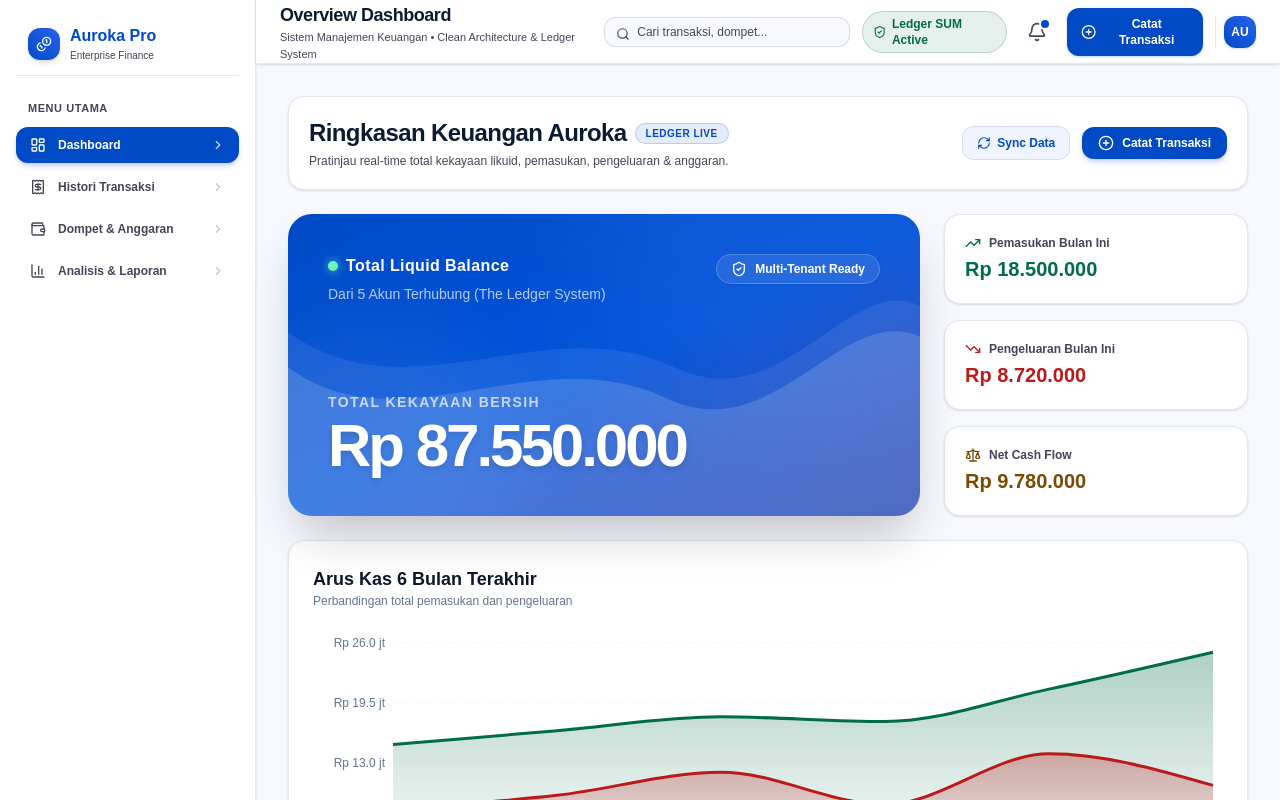
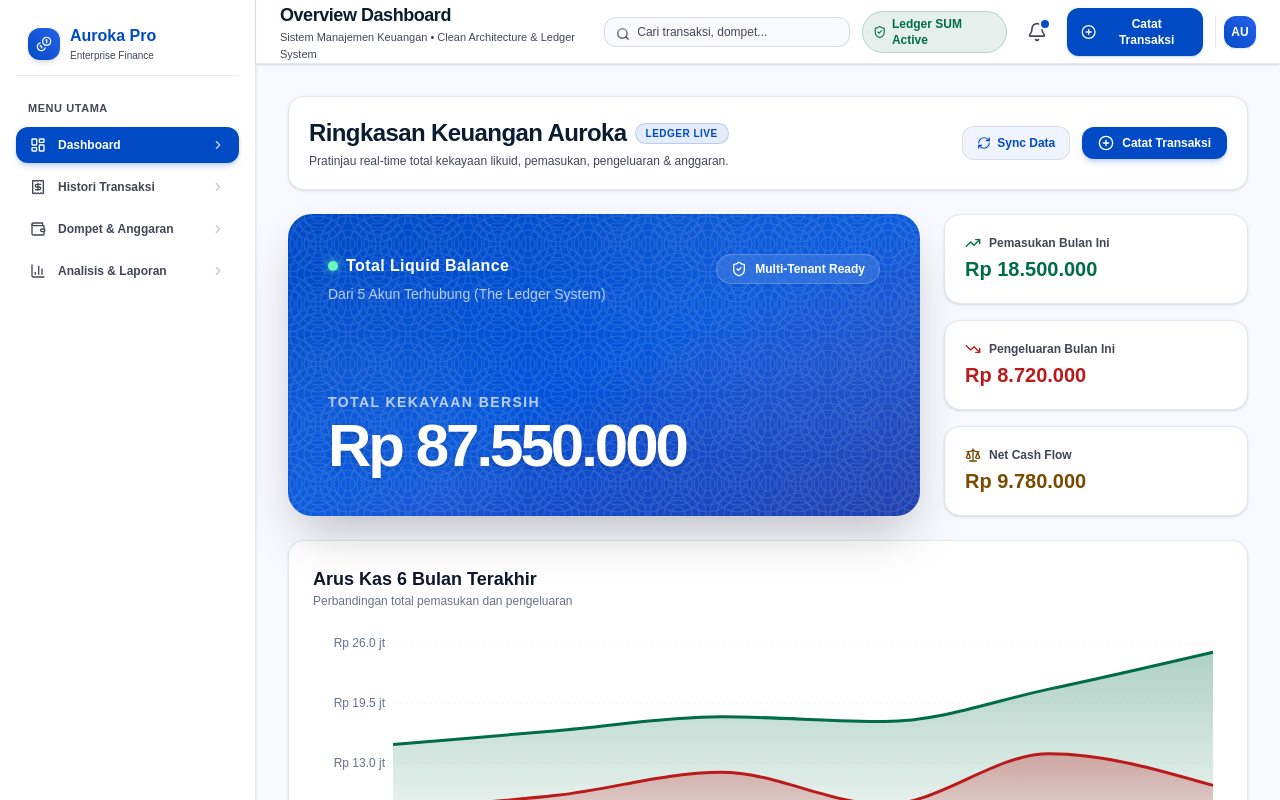
Before and after one commit to mazkama/auroka, a Next.js app: page /dashboard in a window 1280 px wide. Shown: the top 800 px of the page. Built offline with nearby package versions, Linux system fonts and the light colour scheme.

Commit message:
style(dashboard): update liquid balance card motif to full-card luxury art-deco concentric arch pattern

```diff
--- a/src/app/dashboard/page.tsx
+++ b/src/app/dashboard/page.tsx
@@ -76,23 +76,40 @@ export default function DashboardPage() {
             <div className="absolute bottom-0 left-0 w-[300px] h-[300px] bg-white/5 rounded-full blur-2xl translate-y-1/3 -translate-x-1/4 pointer-events-none"></div>
 
             <svg
-              className="absolute bottom-0 left-0 w-full h-[200px] sm:h-[280px] pointer-events-none text-white"
-              viewBox="0 0 1440 320"
+              className="absolute inset-0 w-full h-full opacity-[0.12] pointer-events-none text-white"
               xmlns="http://www.w3.org/2000/svg"
-              preserveAspectRatio="none"
             >
-              {/* Wave Layer 1 (Back) */}
-              <path
-                fill="currentColor"
-                fillOpacity="0.08"
-                d="M 0,110 C 280,210 580,80 880,150 C 1130,210 1280,40 1440,80 L 1440,320 L 0,320 Z"
-              ></path>
-              {/* Wave Layer 2 (Front) */}
-              <path
-                fill="currentColor"
-                fillOpacity="0.15"
-                d="M 0,150 C 260,245 560,115 860,185 C 1110,245 1260,75 1440,115 L 1440,320 L 0,320 Z"
-              ></path>
+              <defs>
+                <pattern id="pattern-artdeco-arch" x="0" y="0" width="60" height="60" patternUnits="userSpaceOnUse">
+                  <g fill="none" stroke="currentColor" strokeWidth="1.2">
+                    <circle cx="30" cy="0" r="7" />
+                    <circle cx="30" cy="0" r="14" />
+                    <circle cx="30" cy="0" r="21" />
+                    <circle cx="30" cy="0" r="28" />
+
+                    <circle cx="30" cy="60" r="7" />
+                    <circle cx="30" cy="60" r="14" />
+                    <circle cx="30" cy="60" r="21" />
+                    <circle cx="30" cy="60" r="28" />
+
+                    <circle cx="0" cy="30" r="7" />
+                    <circle cx="0" cy="30" r="14" />
+                    <circle cx="0" cy="30" r="21" />
+                    <circle cx="0" cy="30" r="28" />
+
+                    <circle cx="60" cy="30" r="7" />
+                    <circle cx="60" cy="30" r="14" />
+                    <circle cx="60" cy="30" r="21" />
+                    <circle cx="60" cy="30" r="28" />
+
+                    <circle cx="30" cy="30" r="7" />
+                    <circle cx="30" cy="30" r="14" />
+                    <circle cx="30" cy="30" r="21" />
+                    <circle cx="30" cy="30" r="28" />
+                  </g>
+                </pattern>
+              </defs>
+              <rect width="100%" height="100%" fill="url(#pattern-artdeco-arch)" />
             </svg>
 
             <div className="flex justify-between items-start relative z-10">
```
